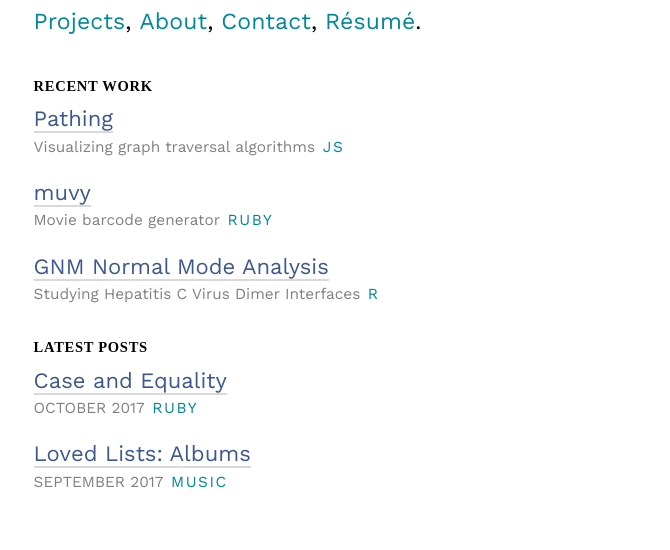
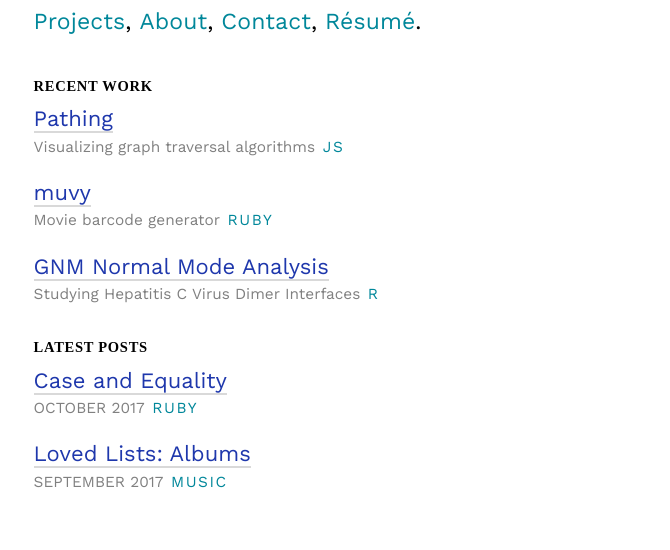
Before and after one commit to agarun/agarun.github.io, a Jekyll site: the page built from index.html, in a window 1280 px wide. Shown: the part 377-927 px from the top of the page, without its empty margins (184-854 px from the left). Built offline with Jekyll 4.4.1, drawn with Linux system fonts in a browser that asks for light colours; some web fonts are replaced.

```diff
--- a/_sass/_base.scss
+++ b/_sass/_base.scss
@@ -1,7 +1,7 @@
 $weird-blue: #00879A;
 $weird-peach: #ff8142;
 $weird-peach-weak: rgba(255, 129, 66, 0.5);
-$dark-plum: #3d588f; // #5c2e56, #8c2f58
+$dark-plum: #1e37ac; // #162E9F, #3d588f, #5c2e56, #8c2f58
 
 $brandColors: (
   // gmail: #c71610,
--- /dev/null
+++ b/google2bf5a3a362d8db5e.html
@@ -0,0 +1 @@
+google-site-verification: google2bf5a3a362d8db5e.html
```
